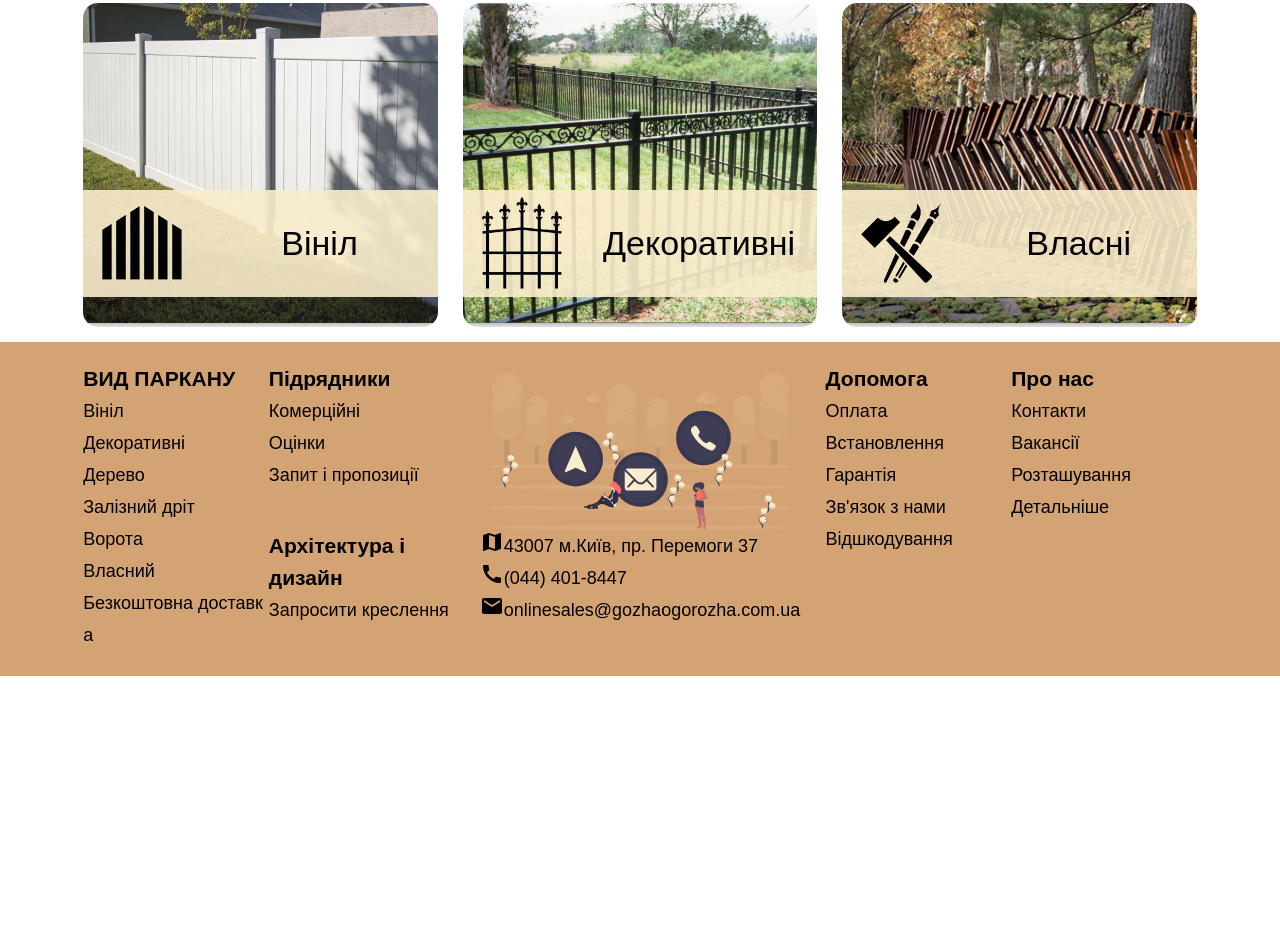
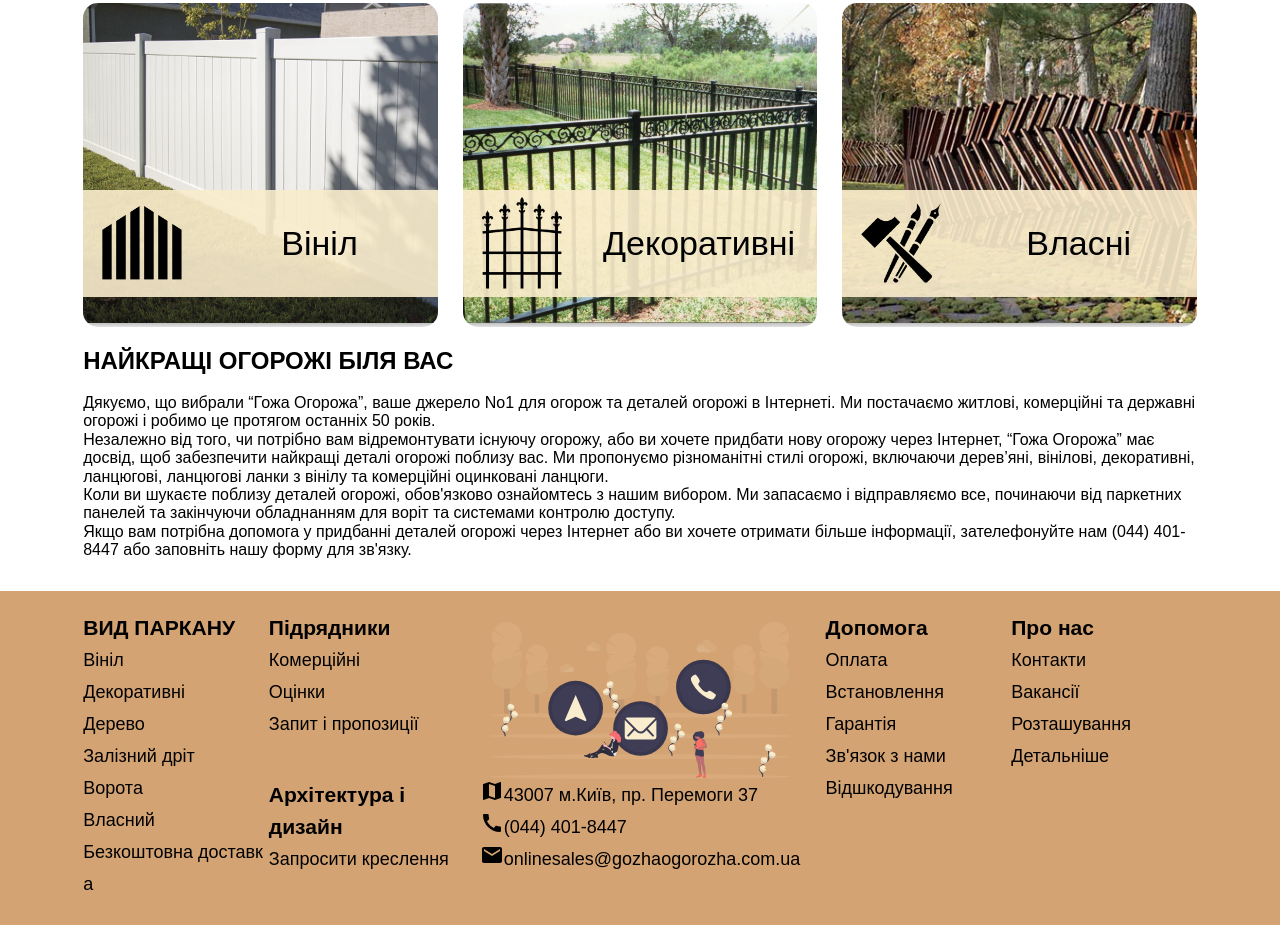
Before and after one commit to d9nchik/gozha_ogorozha, a plain HTML site: page index.html in a window 1280 px wide. Shown: the part 1160-2085 px from the top of the page. Before the commit the page ends 1836 px from the top, so only its background shows below. Drawn offline with Linux system fonts and the light colour scheme; a web font is replaced by a local one.

Commit message:
add article element to html

```diff
--- a/index.html
+++ b/index.html
@@ -88,6 +88,25 @@
                 </div>
             </div>
         </div>
+        <article>
+            <h2>НАЙКРАЩІ ОГОРОЖІ БІЛЯ ВАС</h2>
+            <p>
+                Дякуємо, що вибрали “Гожа Огорожа”, ваше джерело No1 для огорож та деталей огорожі в Інтернеті. Ми
+                постачаємо житлові, комерційні та державні огорожі і робимо це протягом останніх 50 років.<br>
+
+                Незалежно від того, чи потрібно вам відремонтувати існуючу огорожу, або ви хочете придбати нову огорожу
+                через Інтернет, “Гожа Огорожа” має досвід, щоб забезпечити найкращі деталі огорожі поблизу вас. Ми
+                пропонуємо різноманітні стилі огорожі, включаючи дерев’яні, вінілові, декоративні, ланцюгові, ланцюгові
+                ланки з вінілу та комерційні оцинковані ланцюги.<br>
+
+                Коли ви шукаєте поблизу деталей огорожі, обов'язково ознайомтесь з нашим вибором. Ми запасаємо і
+                відправляємо все, починаючи від паркетних панелей та закінчуючи обладнанням для воріт та системами
+                контролю доступу.<br>
+
+                Якщо вам потрібна допомога у придбанні деталей огорожі через Інтернет або ви хочете отримати більше
+                інформації, зателефонуйте нам (044) 401-8447 або заповніть нашу форму для зв'язку.<br>
+            </p>
+        </article>
     </div>
 </main>
 
```
